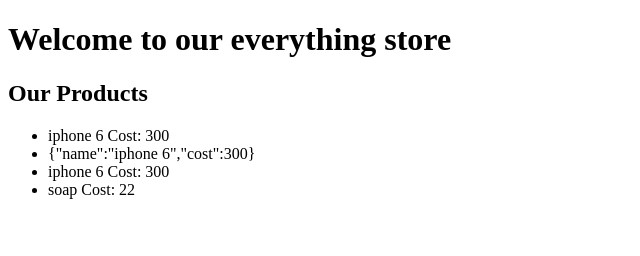
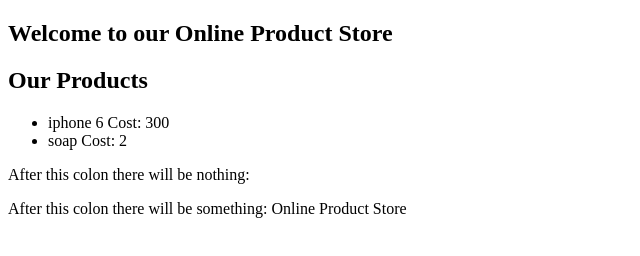
Before and after one commit to CADBOT/angular-frontend, a website: page app/index.html in a window 1280 px wide. Shown: the whole page, without its empty margins (0-640 px from the left). Drawn offline with nearby package versions, Linux system fonts and the light colour scheme.

Commit message:
finish lesson 3

```diff
--- a/app/index.html
+++ b/app/index.html
@@ -6,43 +6,39 @@
   <script src='js/controllers.js'></script>
 </head>
 <body>
-  <!-- Can initial variables in templates (not advised in most cases)
-       This is to showcase how one can do lots in angular without even
-       touching javascript, if they so desired
-  -->
-  <h1 ng-init='store = "everything store"'>Welcome to our {{store}} </h1>
-  <!-- Demonstrate how you can assign more than simple strings in ng-init -->
-  <div ng-init='products = [{name: "iphone 6", cost: 300}, {name: "soap", cost: 2}]'>
+<!-- A better and more natural way to initialize data is through javascript
+     We will now start using the js/controllers.js file. In there we will
+     create a contoller, and create teh variables there -->
+<!-- we can use a controller with the ng-controller directive This will
+     inject the variables we declared on $scope, and make them available
+     for our use -->
+<!-- The variables created inside the Phone Controller will be available
+     insde the element we wplace the ng-contoller directive in, and all
+     of it's children directives-->
+  <section ng-controller='StoreController'>
+    <h1>Welcome to our {{store}} </h1>
     <h2> Our Products </h2>
     <ul>
       <li>
-        {{products[0].name}} Cost: {{products[0].cost}}
+        {{productOne.name}} Cost: {{productOne.cost}}
       </li>
-      <!-- Alternatively, This can also be done with ng-bind instead of {{}}
-           but will only allow a simple insertion, and no templating
-      -->
-      <li ng-bind=products[0]>
-      </li>
-      <!-- However, there is an ng-bind-temmplate as well -->
-      <li ng-bind-template='{{products[0].name}} Cost: {{products[0].cost}}'>
-      </li>
-      <!-- Dicuss why are three different ways to do this, and how if the script
-           tags are in the body instead of head with {{}} it can lead to "flashing"
-      -->
-
-      <!-- {{}} Are Angular expressions. Mostly smiliar to javascript expressions
-           but more forgiving(no ref or type errors with nulls), as well as
-           more limited(no control flow statements or function declarations)
-      -->
       <li>
-        {{products[1].name}} Cost: {{products[1].cost + 20}}
+        {{productTwo.name}} Cost: {{productTwo.cost}}
       </li>
     </ul>
-  </div>
+  </section>
+  <!-- outside of the above element, we won't have access to the valued
+    defined by StoreController. ng-controller scoping is very much like
+    javascript function scoping -->
+  <p> After this colon there will be nothing: {{store}}</p>
+
+  <!-- However, we can create multiple instances of our controller, just like
+    how we can consume a vanilla js constructor function multiple times -->
+  <p ng-controller='StoreController'> After this colon there will be something: {{store}}</p>
   <!-- Lab
-    Give 10-15 minutes for students to create there own store app. It should have 3
-    products and be done purely with ng-init, ng-bind and ng-bind-template
-    Students should also experiment with evaluating Angular Expressions
+    Refactor your store app to use a controller instead. Experiment with the scoping
+    rules of ng-controller for yourself. Create multiple ng-controllers, and quiz a partner
+    on how the angular expressions will be evaluated
   -->
 </body>
 </html>
--- a/app/js/controllers.js
+++ b/app/js/controllers.js
@@ -1,7 +1,35 @@
+/*
+ * We already created our angular module Store app, the []'s are
+ * we inject any deps our app needs (more on this later) as we
+ * aren't currently using any we leave the array empty
+ */
 var storeApp = angular.module('storeApp', []);
 
+/*
+ * Inside our app we will create a controller. This controller is
+ * how we will use javascript to initilize data for our app. The
+ * first paramater is the name of the controller, and will be used
+ * by the ng-controller directive to create a new instance of this
+ * controller. The second paramter is a constructor function for
+ * the controller
+ *
+ */
 storeApp.controller('StoreController', StoreController);
 
-function StoreController() {
-
+/*
+ * It's considered good practice to create a named constructor
+ * function instead of using an anony function. This makes it more
+ * clear that this is in fact a constructor functino, and we will be
+ * getting new instances of it each time we bring it in with a directive
+ * (later, we'll discuss how this creates multiple stand alone scopes)
+ */
+function StoreController($scope) {
+  $scope.store = 'Online Product Store';
+  $scope.productOne = {name: 'iphone 6', cost: 300};
+  $scope.productTwo = {name: 'soap', cost: 2};
 }
+/*
+ * This $scope is an intermediar layer between the template
+ * and the controller. It's what allows them to both access
+ * the same state.
+ */
```
